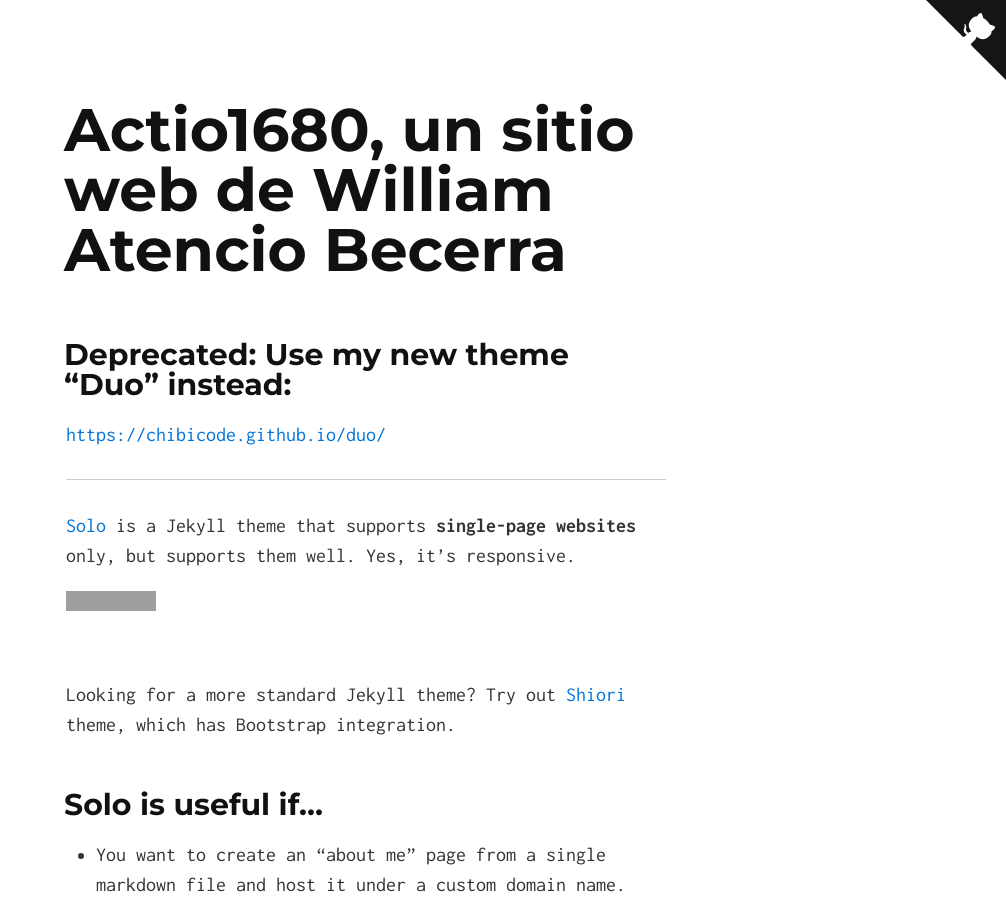
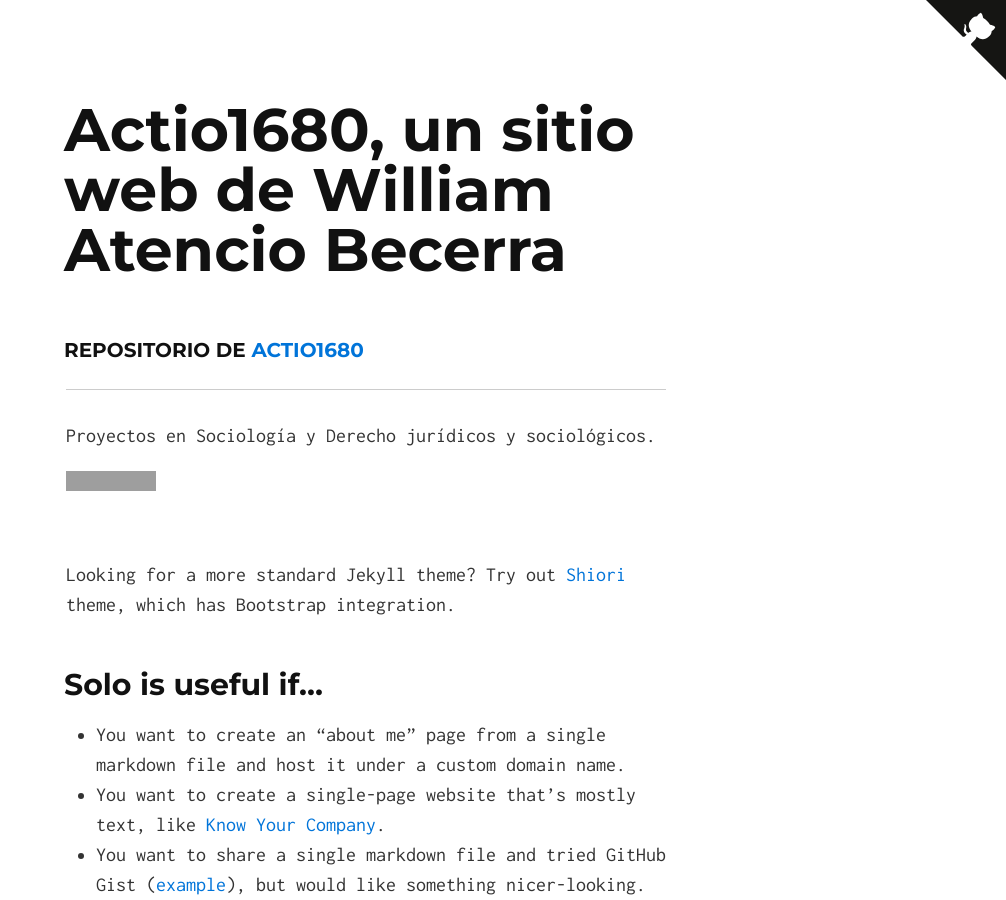
Before and after one commit to actio1680/actio1680.github.io, a Jekyll site: the page built from index.md, in a window 1280 px wide and 900 px high. Shown: the whole window, without its empty margins (274-1280 px from the left). Built offline with Jekyll 4.4.1, drawn with Linux system fonts in a browser that asks for light colours; our own code applies the rules of GitHub Pages for plain Markdown files; grey boxes are pictures that could not be loaded.

Commit message:
Update index.md

```diff
--- a/index.md
+++ b/index.md
@@ -2,13 +2,11 @@
 layout: default
 ---
 
-## Deprecated: Use my new theme "Duo" instead:
-
-[https://chibicode.github.io/duo/](https://chibicode.github.io/duo/)
+#### Repositorio de [actio1680](https://github.com/actio1680)
 
 ---
 
-[Solo](http://chibicode.github.io/solo) is a Jekyll theme that supports **single-page websites** only, but supports them well. Yes, it's responsive.
+Proyectos en Sociología y Derecho jurídicos y sociológicos.
 
 <iframe src="https://ghbtns.com/github-btn.html?user=chibicode&amp;repo=solo&amp;type=watch&amp;count=true&amp;size=large"
   allowtransparency="true" frameborder="0" scrolling="0" width="170" height="30"></iframe><br/>
```
